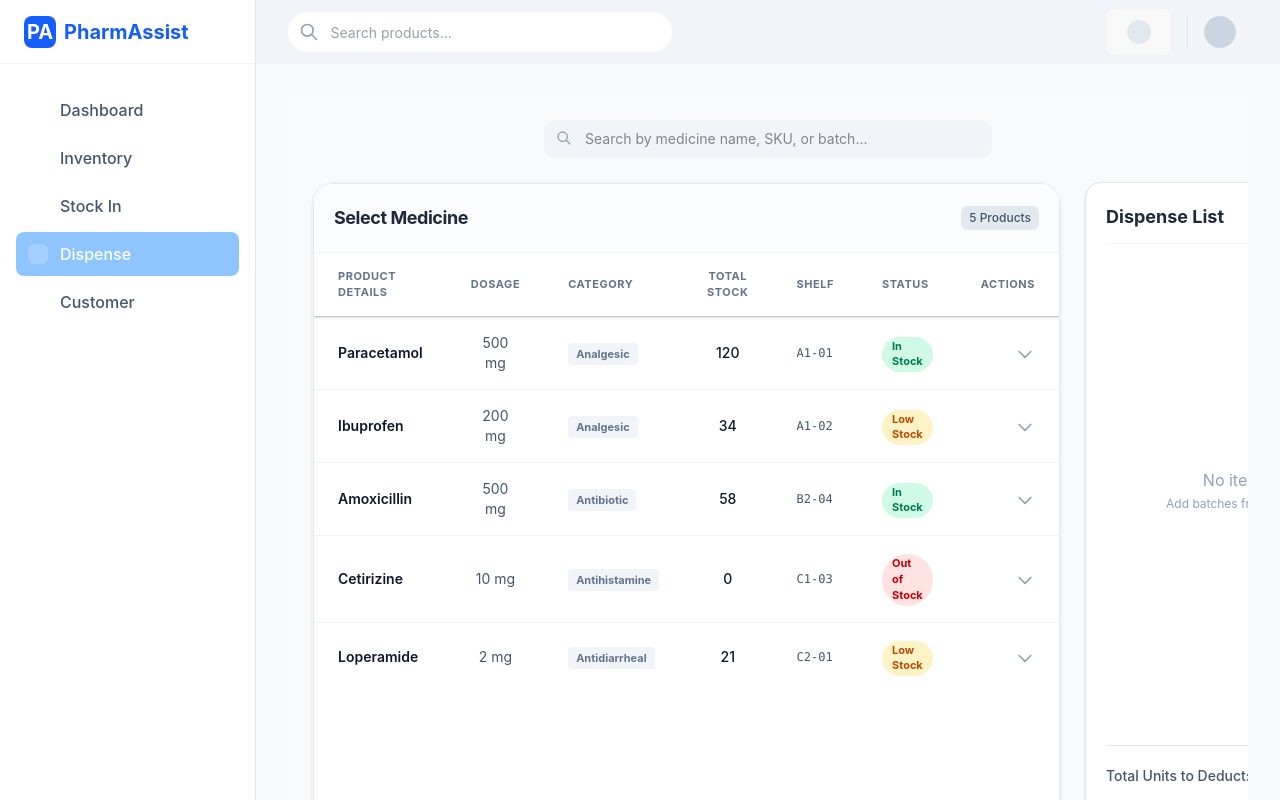
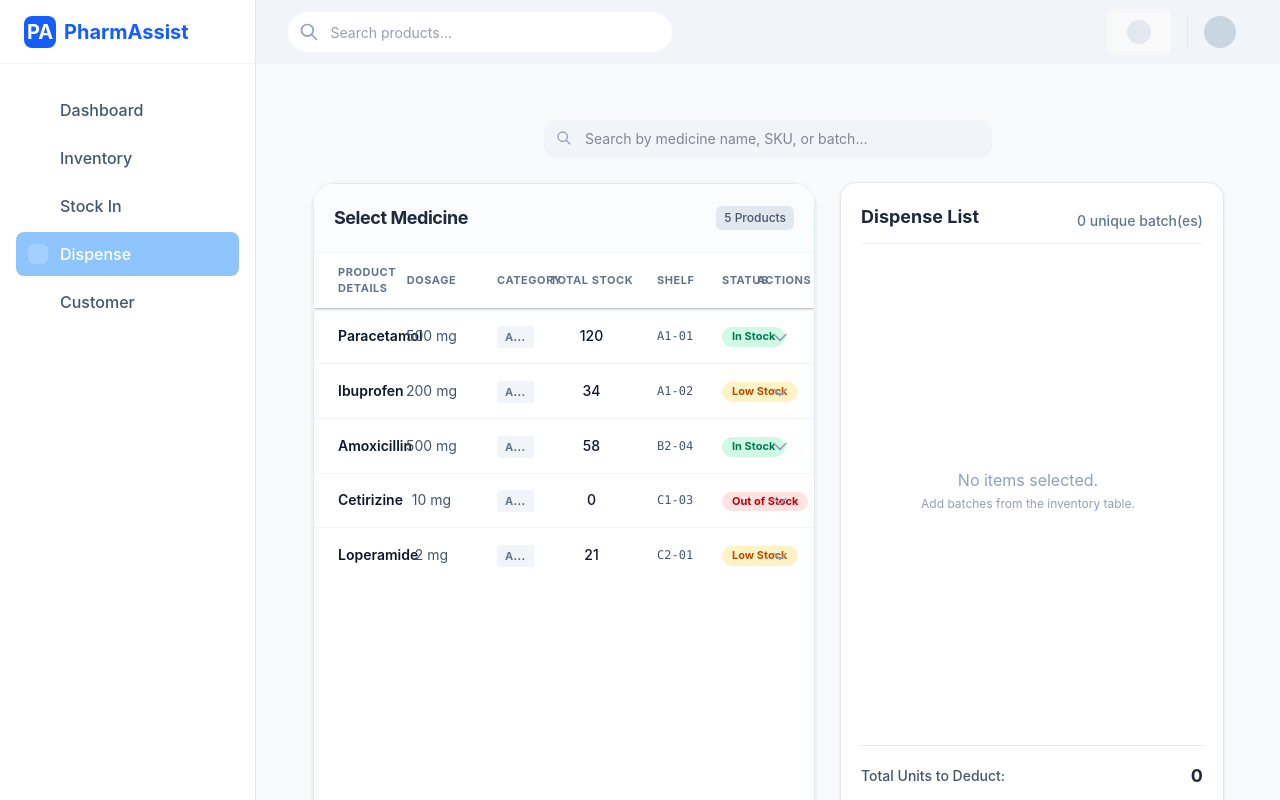
Before and after one commit to Dominic-Kruse/final-proj-2026, a React (Vite) app in the folder apps/web/: page /dispense in a window 1280 px wide. Built offline with nearby package versions, Linux system fonts and the light colour scheme.

Commit message:
style: adjust inventory table margins and whitespaces

```diff
--- a/apps/web/src/components/InventoryTable.tsx
+++ b/apps/web/src/components/InventoryTable.tsx
@@ -107,19 +107,28 @@ export function InventoryTable({
         </div>
       </div>
 
-      <div className="overflow-y-auto overflow-x-auto">
-        <table className="w-full text-sm text-left border-collapse">
-          <thead className="sticky top-0 z-20 bg-white text-slate-500 font-semibold uppercase text-[11px] tracking-wider border-b border-slate-200 shadow-sm">
-            <tr>
-              <th className="px-6 py-4">Product Details</th>
-              <th className="px-6 py-4 text-center">Dosage</th>
-              <th className="px-6 py-4">Category</th>
-              <th className="px-6 py-4 text-center">Total Stock</th>
-              <th className="px-6 py-4">Shelf</th>
-              <th className="px-6 py-4">Status</th>
-              <th className="px-6 py-4 text-right">Actions</th>
-            </tr>
-          </thead>
+<div className="overflow-y-auto overflow-x-auto">
+<table className="w-full text-sm text-left border-collapse table-fixed">
+  <colgroup>
+    <col className="w-[12%]" /> {/* Product Details */}
+    <col className="w-[23%]" /> {/* Dosage */}
+    <col className="w-[9%]" /> {/* Category */}
+    <col className="w-[23%]" /> {/* Total Stock */}
+    <col className="w-[13%]" /> {/* Shelf */}
+    <col className="w-[7%]" /> {/* Status */}
+    <col className="w-[13%]" /> {/* Actions */}
+  </colgroup>
+  <thead className="sticky top-0 z-20 bg-white text-slate-500 font-semibold uppercase text-[11px] tracking-wider border-b border-slate-200 shadow-sm">
+    <tr>
+      <th className="pl-6 pr-2 py-3">Product Details</th>
+      <th className="px-2 py-3 text-center">Dosage</th>
+      <th className="px-2 py-3">Category</th>
+      <th className="px-2 py-3 text-center">Total Stock</th>
+      <th className="px-2 py-3">Shelf</th>
+      <th className="px-2 py-3">Status</th>
+      <th className="pl-2 pr-6 py-3 text-right">Actions</th>
+    </tr>
+  </thead>
           <tbody className="divide-y divide-slate-100">
             {products.map((product) => {
               const rowKey = `${product.productDetails}-${product.dosage}`;
@@ -133,16 +142,16 @@ export function InventoryTable({
                     }`}
                     onClick={() => setExpandedProduct(isExpanded ? null : rowKey)}
                   >
-                    <td className="px-6 py-4 font-semibold text-slate-900">{product.productDetails}</td>
-                    <td className="px-6 py-4 text-slate-600 text-center">{product.dosage}</td>
-                    <td className="px-6 py-4 text-slate-600">
+                    <td className={`pl-6 pr-2 py-4 font-semibold text-slate-900 ${mode === "view" ? "truncate" : ""}`}>{product.productDetails}</td>
+                    <td className="px-2 py-4 text-slate-600 text-center whitespace-nowrap">{product.dosage}</td>
+                    <td className="px-2 py-4 text-slate-600 truncate">
                       <span className="bg-slate-100 px-2 py-1 rounded text-[11px] font-bold text-slate-500">
                         {product.category}
                       </span>
                     </td>
-                    <td className="px-6 py-4 text-slate-900 font-medium text-center">{product.totalStock}</td>
-                    <td className="px-6 py-4 text-slate-600 font-mono text-xs">{product.shelfLocation}</td>
-                    <td className="px-6 py-4">
+                    <td className="px-2 py-4 text-slate-900 font-medium text-center whitespace-nowrap">{product.totalStock}</td>
+                    <td className="px-2 py-4 text-slate-600 font-mono text-xs whitespace-nowrap">{product.shelfLocation}</td>
+                    <td className="px-2 py-4 whitespace-nowrap">
                       <span
                         className={`inline-flex px-2.5 py-0.5 rounded-full text-[11px] font-bold ${
                           product.status === "In Stock"
@@ -155,7 +164,7 @@ export function InventoryTable({
                         {product.status}
                       </span>
                     </td>
-                    <td className="px-6 py-4 text-right">
+                    <td className="pl-2 pr-6 py-4 text-right whitespace-nowrap">
                       {mode === "view" ? (
                         <div className="inline-flex gap-2" onClick={(e) => e.stopPropagation()}>
                           <button className="px-2.5 py-1.5 text-xs font-medium border border-slate-200 rounded-md hover:bg-slate-50">
--- a/apps/web/src/pages/Inventory.tsx
+++ b/apps/web/src/pages/Inventory.tsx
@@ -207,7 +207,9 @@ export function Inventory() {
         </div>
       ) : null}
 
-      <InventoryTable products={catalog} />
+      <div className="mx-auto w-full max-w-6xl">
+        <InventoryTable products={catalog} />
+      </div>
     </>
   );
 }
```
